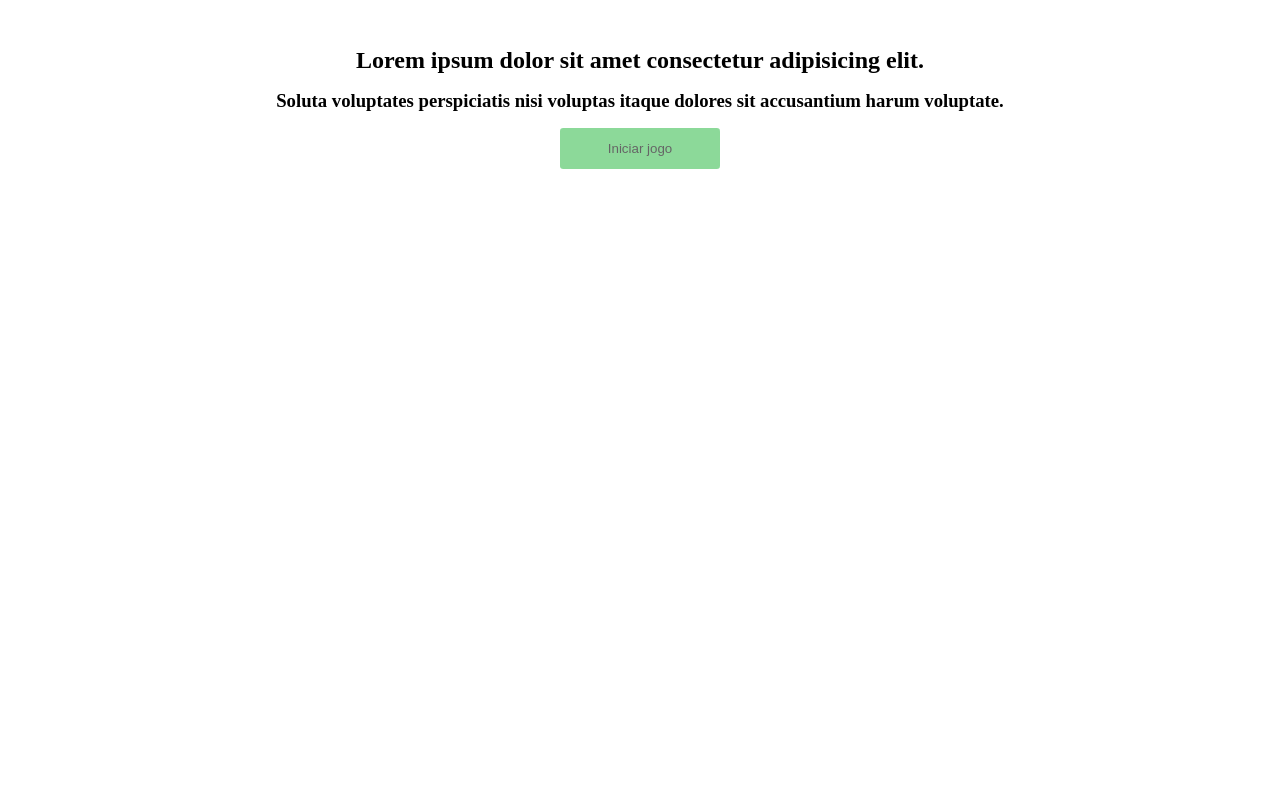
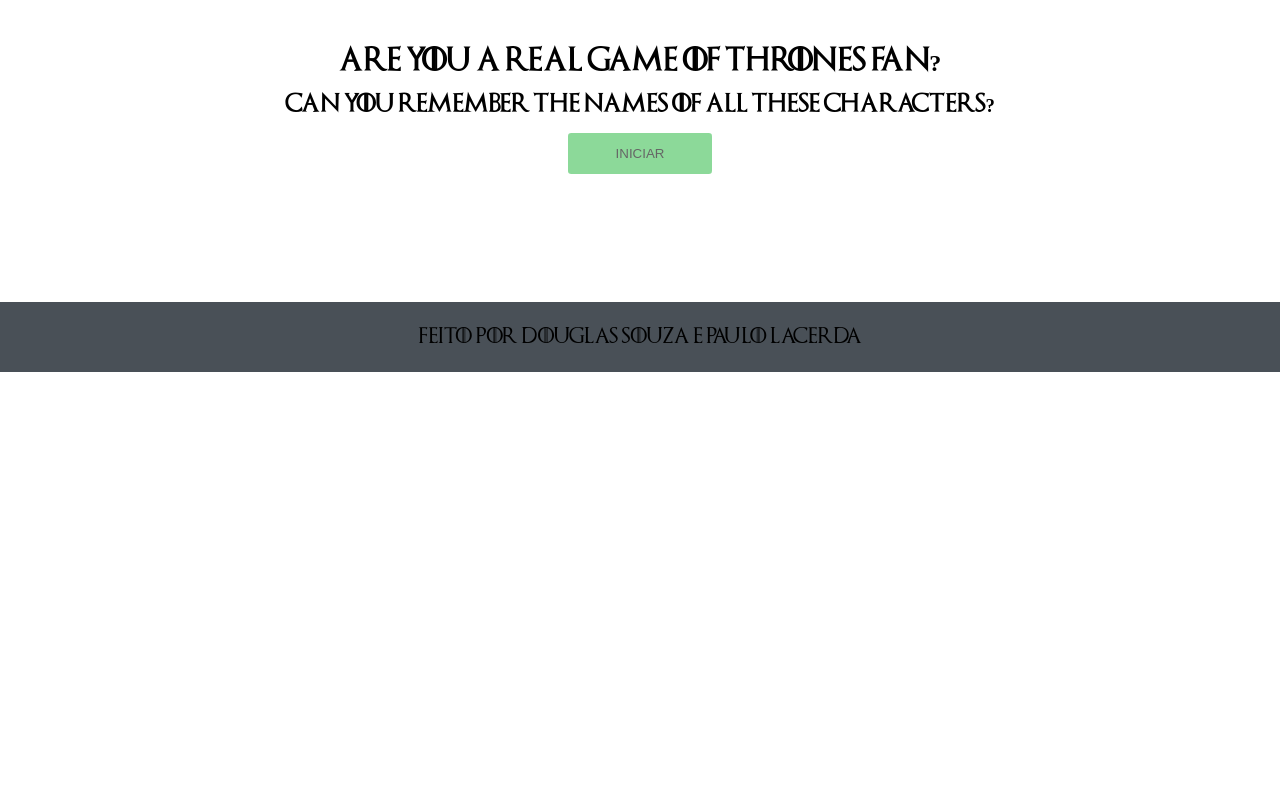
Before and after one commit to douglas-ssouza/got-trivia, a plain HTML site: page index.html in a window 1280 px wide. Shown: the part 67-857 px from the top of the page. After the commit the page ends 800 px from the top, so only its background shows below. Drawn offline with Linux system fonts and the light colour scheme; a web font is replaced by a local one.

Commit message:
Adiciona mudanças de estilo e fonte

```diff
--- a/index.html
+++ b/index.html
@@ -15,9 +15,9 @@
         <h1 class="title-header">GOT Trivia</h1>
     </header>
     <main class="main-section">
-        <h2>Lorem ipsum dolor sit amet consectetur adipisicing elit.</h2>
-        <h3>Soluta voluptates perspiciatis nisi voluptas itaque dolores sit accusantium harum voluptate.</h2>
-        <button class="btn-iniciar">Iniciar jogo</button>
+        <h2>Are you a real Game of Thrones fan?</h2>
+        <h3>Can you remember the names of all these characters?</h2>
+        <button class="btn-iniciar">INICIAR</button>
     </main>
     <footer class="footer-menu">
         <p>Feito por Douglas Souza e Paulo Lacerda</p>
--- a/script.js
+++ b/script.js
@@ -1,5 +1,6 @@
 const API_URL = 'https://thronesapi.com/api/v2/Characters';
 
+const logo = document.querySelector('.title-header');
 const main = document.querySelector('.main-section');
 const btnIniciar = document.querySelector('.btn-iniciar');
 
--- a/style.css
+++ b/style.css
@@ -1,7 +1,15 @@
+@font-face {
+  font-family: 'gotFont';
+  src: url('./game-of-thrones/Game-of-Thrones.ttf') format('truetype');
+}
 
 * {
   margin: 0;
 	padding: 0;
+}
+
+body {
+  font-family: 'gotFont';
 }
 
 .header-menu {
@@ -12,13 +20,11 @@
 .title-header {
   margin-left: 1rem;
   padding-top: 13px;
-    font-family: 'Roboto', sans-serif;
 }
 
 .main-section, .footer-menu {
   padding-top: 50px;
   text-align: center;
-    font-family: 'Kaisei Opti', serif;
 }
 
 .main-section h2 {
@@ -41,5 +47,6 @@
 
 .footer-menu {
   background-color: #495057;
-    margin-top: 100%;
+  margin-top: 10%;
+  padding: 2%;
 }
```
Also changed, not shown: game-of-thrones/Game-of-Thrones.ttf (added). Lines whose indentation alone changed are shown as unchanged.
